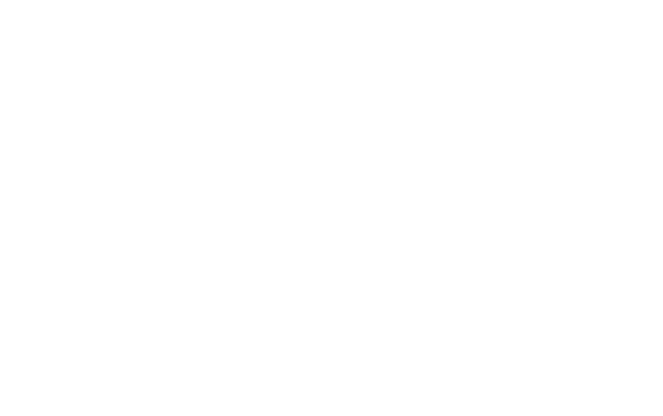
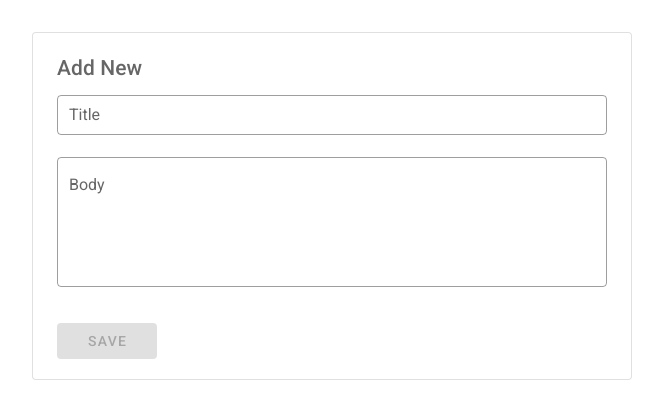
Before and after one commit to Muneeb152/vue-crud, a Vue app: page /create in a window 1280 px wide. Shown: the top 416 px of the page, without its empty margins (308-971 px from the left). Built offline with nearby package versions, Linux system fonts and the light colour scheme.

Commit message:
Create new added

```diff
--- /dev/null
+++ b/src/components/Create.vue
@@ -0,0 +1,89 @@
+<template>
+    <v-card max-width="600" class="pa-8 mt-8 mb-8 rounded mx-auto" outlined>
+        <v-card-text xs4>
+            <v-layout row class=" mb-n6" wrap justify-space-between>
+                <v-flex xs12>
+                    <v-layout row wrap justify-space-between>
+                        <v-flex xs12 lg12 class="mb-4">
+                            <h2 class="font-weight-medium"> Add New</h2>
+                        </v-flex>
+                        <!--Name TextField-->
+                        <v-flex xs12 lg12 class="mb-n1">
+                            <v-text-field v-model="model.user.title" label="Title" type="text" outlined dense
+                                :rules="[() => !!model.user.title || 'This field is required']"></v-text-field>
+                        </v-flex>
+                        <v-flex xs12 lg12 class="mb-n1">
+                            <v-textarea v-model="model.user.body" name="input-7-1" outlined label="Body" auto-grow
+                                :rules="[() => !!model.user.body || 'This field is required']"></v-textarea>
+                        </v-flex>
+                        <v-flex lg4 class=" mt-8 mr-n12">
+                            <v-btn :disabled="!model.user.title || !model.user.body" class="mt-n8 white--text" width="100" color="primary" link @click="newRegister">
+                                Save
+                            </v-btn>
+                        </v-flex>
+                    </v-layout>
+                </v-flex>
+            </v-layout>
+        </v-card-text>
+    </v-card>
+</template>
+<script>
+import { mapActions, mapGetters } from "vuex";
+import axios from 'axios';
+export default {
+
+    data() {
+        return {
+            model: {
+                user: {
+                    title: "",
+                    body: "",
+
+                }
+            },
+
+            emailRules: [
+                v => !!v || 'E-mail is required',
+                v => /^(([^<>()[\]\\.,;:\s@']+(\.[^<>()\\[\]\\.,;:\s@']+)*)|('.+'))@((\[[0-9]{1,3}\.[0-9]{1,3}\.[0-9]{1,3}\.[0-9]{1,3}\])|(([a-zA-Z\-0-9]+\.)+[a-zA-Z]{2,}))$/.test(v) || 'E-mail must be valid',
+            ],
+            passwordRules: [
+                v => !!v || 'Password is required',
+                v => v.length >= 6 || "Min 6 characters",
+            ],
+
+        };
+    },
+    computed:
+    {
+        ...mapGetters(["getRegistrations"]),
+    },
+    methods:
+    {
+        ...mapActions(["Registrations"]),
+        newRegister() {
+      axios.post('https://jsonplaceholder.typicode.com/posts', this.model.user).then(res => {
+        console.log(res.data);
+        alert("Added Successfully");
+
+        this.model.user = {
+          title: '',
+          body: '',
+        }
+        this.errorList='';
+      }).catch(function(error){
+        alert(error);
+
+      })
+        },
+    },
+};
+</script>
+<style scoped>
+.addSpaceRight {
+    margin-right: 250px;
+}
+
+.reducewidth {
+    width: 198px;
+}
+</style>
--- a/src/components/Listing.vue
+++ b/src/components/Listing.vue
@@ -24,12 +24,13 @@
         >
           <template v-slot:activator="{ props }">
             <v-btn
-              color="primary"
+              color="success"
               dark
               class="mb-2"
               v-bind="props"
+              @click="createNew"
             >
-              New Item
+              Create New
             </v-btn>
           </template>
           <v-card>
@@ -270,6 +271,10 @@
         }
         this.close()
       },
+      createNew()
+    {
+      this.$router.push("/create")
+    },
   },
 };
 </script>
--- a/src/router/index.js
+++ b/src/router/index.js
@@ -1,13 +1,22 @@
 import Vue from 'vue'
 import VueRouter from 'vue-router'
+import Create from '../components/Create.vue'
+
 
 Vue.use(VueRouter)
 
-const routes = [{
+const routes = [
+    {
         path: '/',
         name: 'Listing',
         component: () => import("@/views/Listing.vue"),
     },
+    {
+        path: '/create',
+        name: 'Create',
+        component: Create,
+    },
+
 
 
 
--- a/src/store/index.js
+++ b/src/store/index.js
@@ -35,6 +35,7 @@
           );
       });
     },
+
   },
   modules: {
 
```
